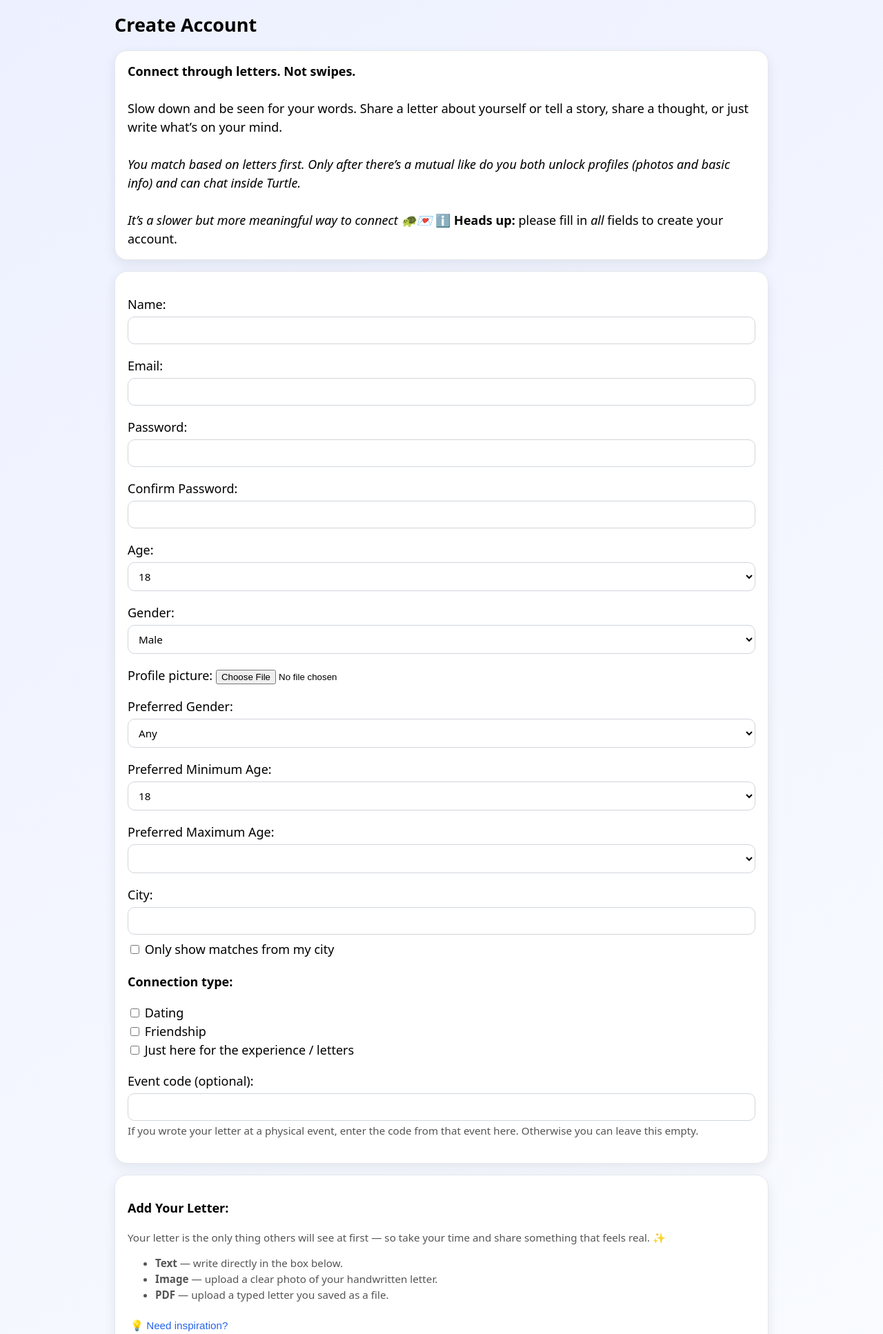
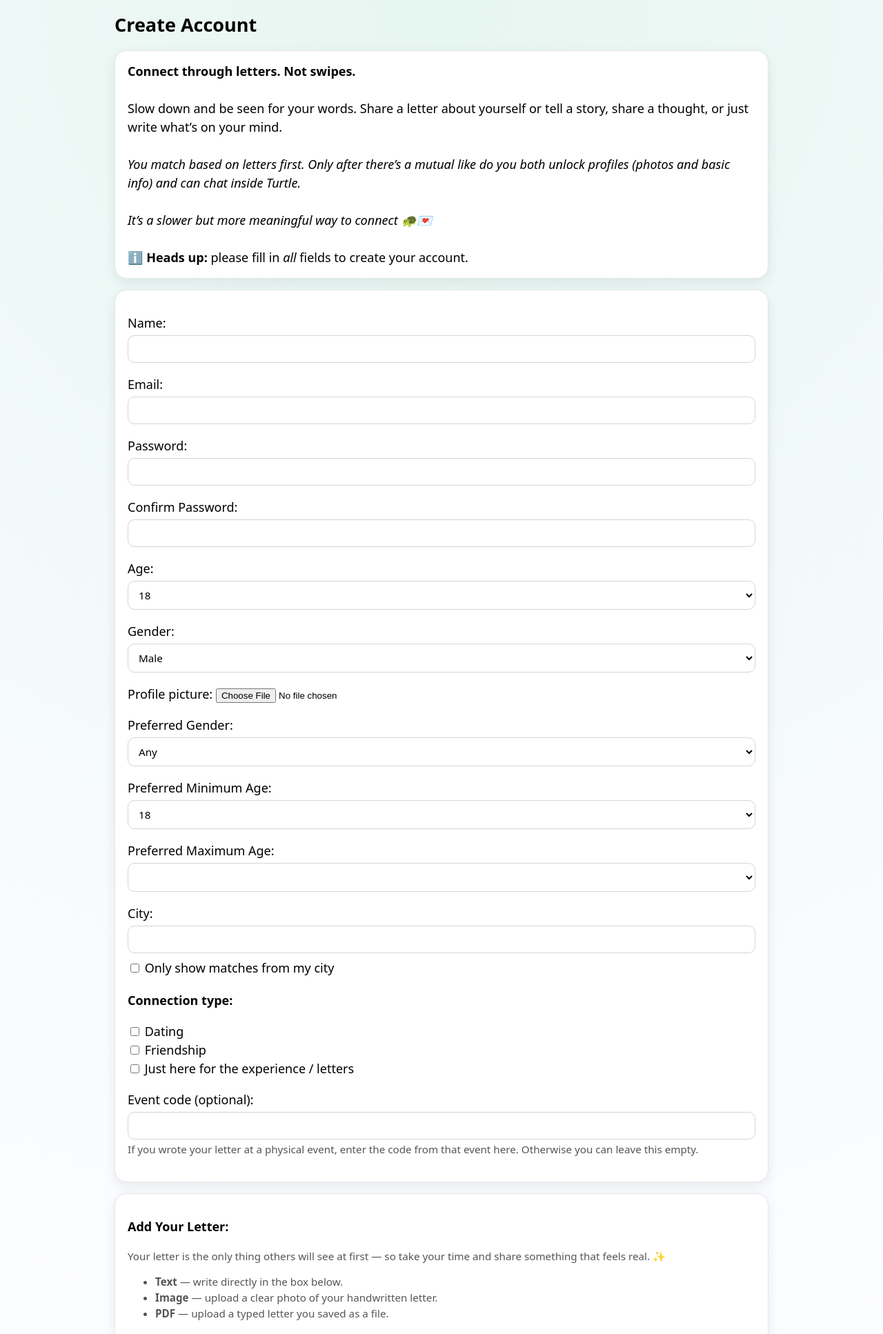
Before and after one commit to thisisalik/my-django-website, a Django app: page /register/ in a window 1280 px wide. Shown: the top 1934 px of the page at 69% size. Run offline with Django 5.2, Linux system fonts and the light colour scheme; data that the repository does not hold is empty; some libraries are stand-ins or nearby versions.

Commit message:
changing design

```diff
--- a/core/templates/register.html
+++ b/core/templates/register.html
@@ -6,7 +6,7 @@
   /* hide navbar on this page only */
   nav, .navbar, header { display: none !important; }
   body {
-  background: linear-gradient(145deg, #edf1ff, #fbfdff);}
+  background: radial-gradient(circle at top, #e6f6f0 0, #f9fbff 55%, #ffffff 100%);}
   .hint { color:#555; font-size: 0.95rem; }
   .err { color:#b00020; margin-top:6px; }
   .box { background:#f9f9f9; padding:15px; border-radius:10px; margin-bottom:20px; }
@@ -64,7 +64,7 @@ form textarea {
   Slow down and be seen for your words. Share a letter about yourself or tell a story, share a thought, or just write what’s on your mind.<br><br>
   <em>You match based on letters first. Only after there’s a mutual like do you both unlock profiles (photos and basic info) and can chat inside Turtle.
     <br><br>It’s a slower but more meaningful way to connect 🐢💌 </em>
-    <span class="info-icon" aria-hidden="true">ℹ️</span>
+    <br><br><span class="info-icon" aria-hidden="true">ℹ️</span>
     <strong>Heads up:</strong> please fill in <em>all</em> fields to create your account.
 </div>
 
```
